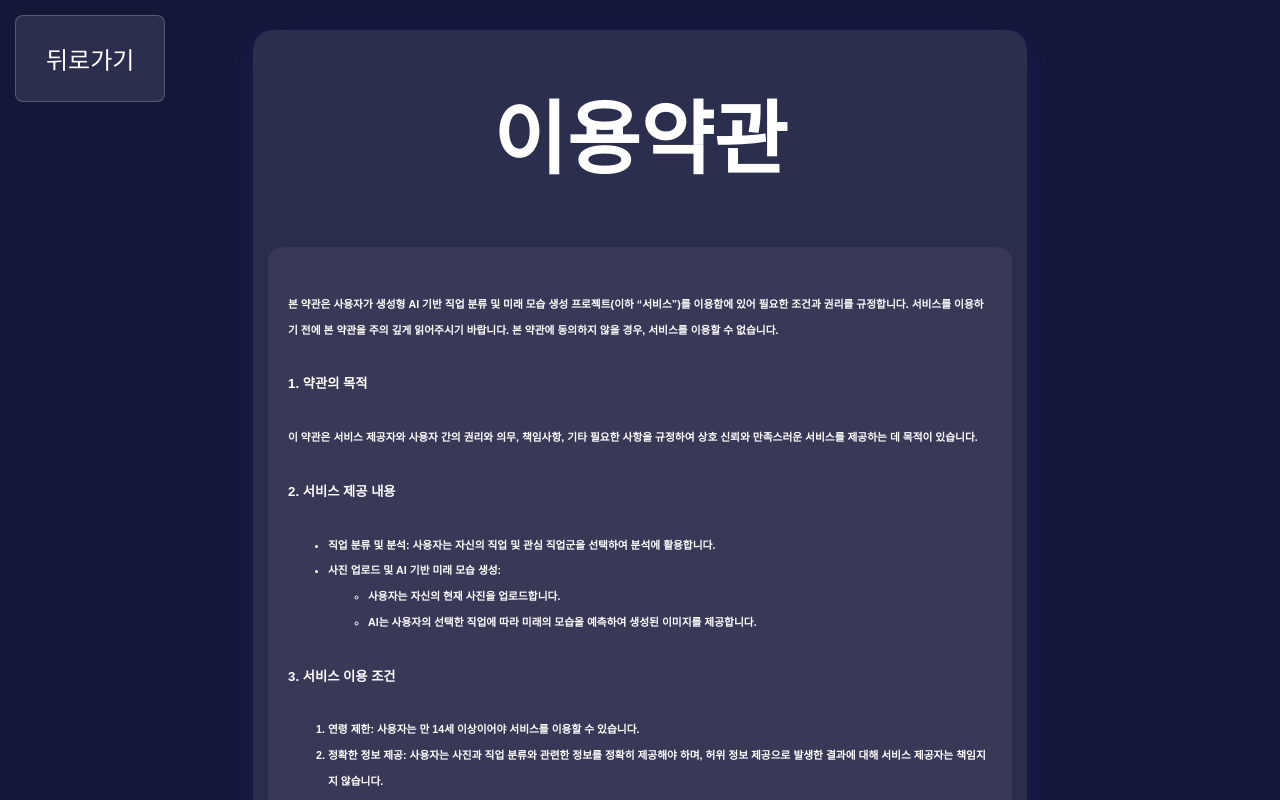
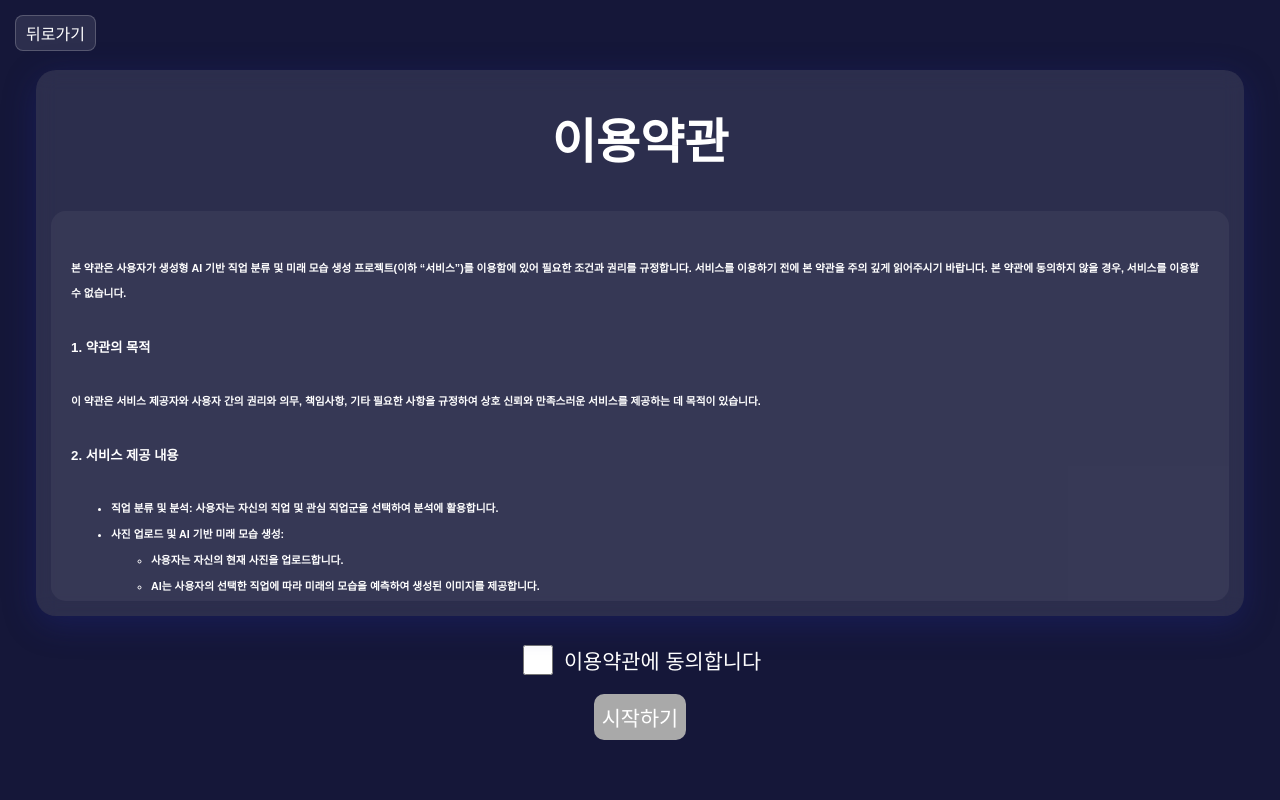
Before and after one commit to nitepp04/taehun_s2, a React (Create React App) app: page / in a window 1280 px wide. Both pictures are taken after a click on the button "시작하기". Shown: the top 800 px of the page. Built offline with nearby package versions, Linux system fonts and the light colour scheme.

Commit message:
policy 업데이트 어게인

```diff
--- a/src/pages/Policy.jsx
+++ b/src/pages/Policy.jsx
@@ -16,9 +16,10 @@ function Policy() {
         <div style={styles.explain}>
 
         <h1 style={{
-          fontSize: "5rem",
+          fontSize: "3rem",
           textAlign: "center",
-          margin: "0px"
+          margin: "0px",
+          padding: "0px",
         }}>이용약관</h1>
 
         <div style={styles.policyBox}>
--- a/src/styles/styles.js
+++ b/src/styles/styles.js
@@ -20,8 +20,8 @@ const styles = {
     position: "absolute",
     top: "15px",
     left: "15px",
-    padding: "25px 30px",
-    fontSize: "24px",
+    padding: "5px 10px",
+    fontSize: "16px",
     backgroundColor: "rgba(255, 255, 255, 0.1)",
     color: "#ffffff",
     border: "1px solid rgba(255, 255, 255, 0.2)",
@@ -50,8 +50,10 @@ const styles = {
     borderRadius: "20px",
     padding: "15px",
     margin: "10px",
-    maxWidth: "80%",
-    width: "60%",
+    maxWidth: "95%",
+    width: "100%",
+    maxHeight: "40%",
+    height: "70%",
     color: "#ffffff",
     boxShadow: "0 8px 32px 0 rgba(31, 38, 135, 0.37)",
   },
@@ -62,7 +64,7 @@ const styles = {
     padding: "20px",
     borderRadius: "15px",
     marginTop: "10px",
-    maxHeight: "50%",
+    maxHeight: "350px",
     overflowY: "auto",
   },
 
```
